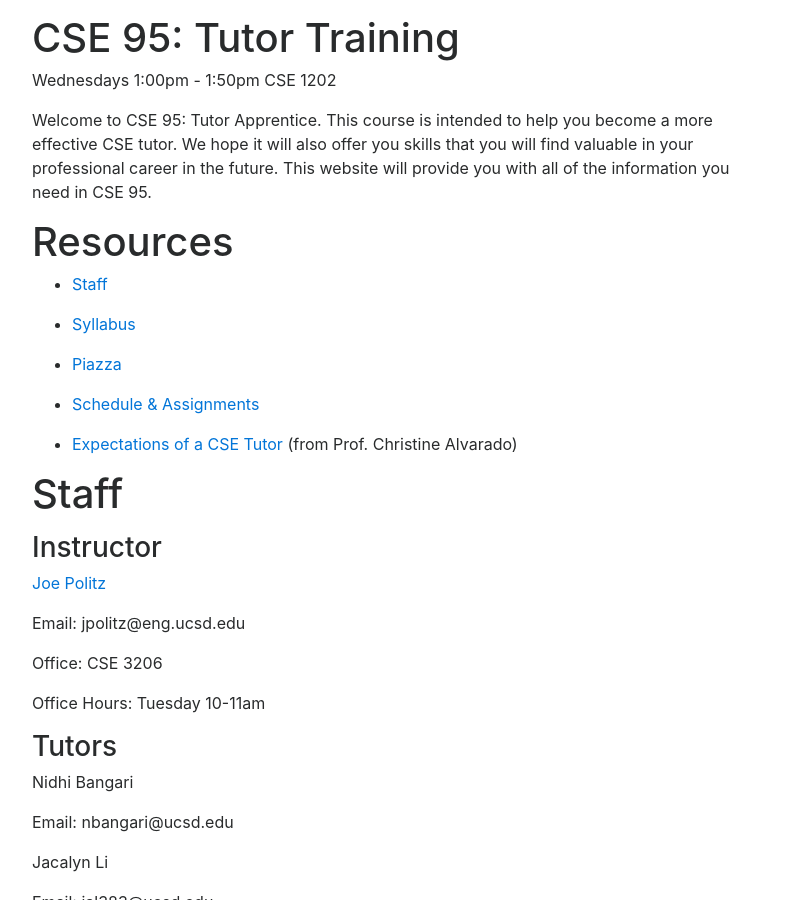
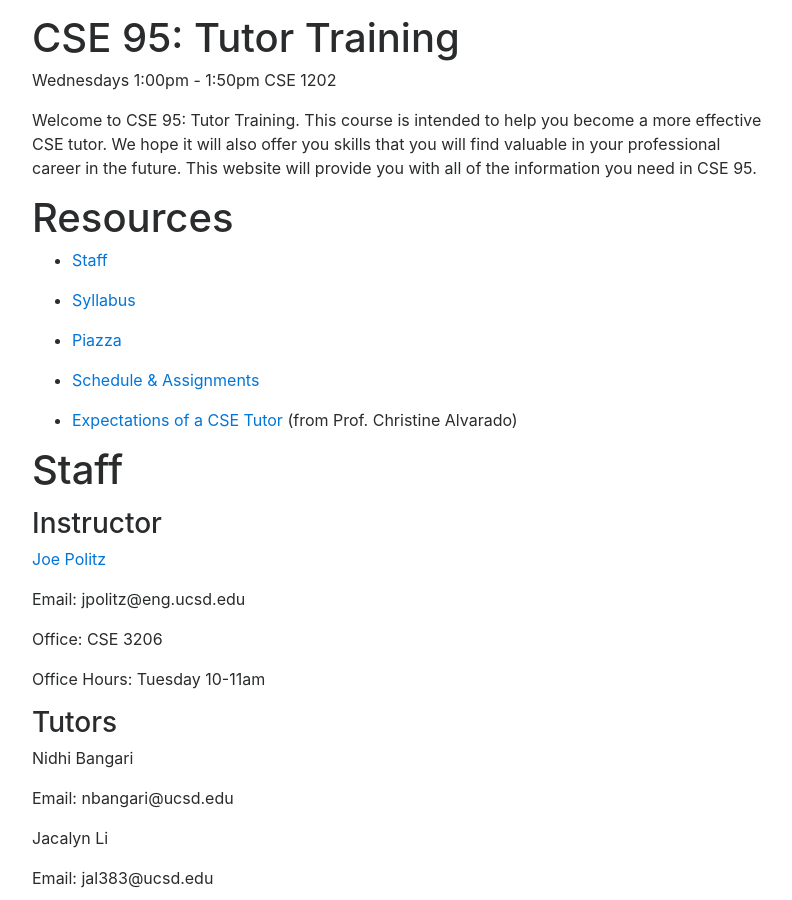
Before and after one commit to ucsd-cse95-f19/ucsd-cse95-f19.github.io, a Jekyll site: the page built from index.md, in a window 1280 px wide and 900 px high. Shown: the whole window, without its empty margins (243-1035 px from the left). Built offline with Jekyll 4.4.1, drawn with Linux system fonts in a browser that asks for light colours; nearby versions of some CDN libraries.

Commit message:
Update index.md

```diff
--- a/index.md
+++ b/index.md
@@ -1,11 +1,11 @@
 ---
 layout: page
-title: "CSE95 Fall 2018: Tutor Training"
+title: "CSE 95 Fall 2018: Tutor Training"
 ---
 # CSE 95: Tutor Training
 Wednesdays 1:00pm - 1:50pm CSE 1202
 
-Welcome to CSE 95: Tutor Apprentice. This course is intended to help you become a more effective CSE tutor. We hope it will also offer you skills that you will find valuable in your professional career in the future. This website will provide you with all of the information you need in CSE 95.
+Welcome to CSE 95: Tutor Training. This course is intended to help you become a more effective CSE tutor. We hope it will also offer you skills that you will find valuable in your professional career in the future. This website will provide you with all of the information you need in CSE 95.
 
 # Resources
 * <a href="#staff">Staff</a>
```
